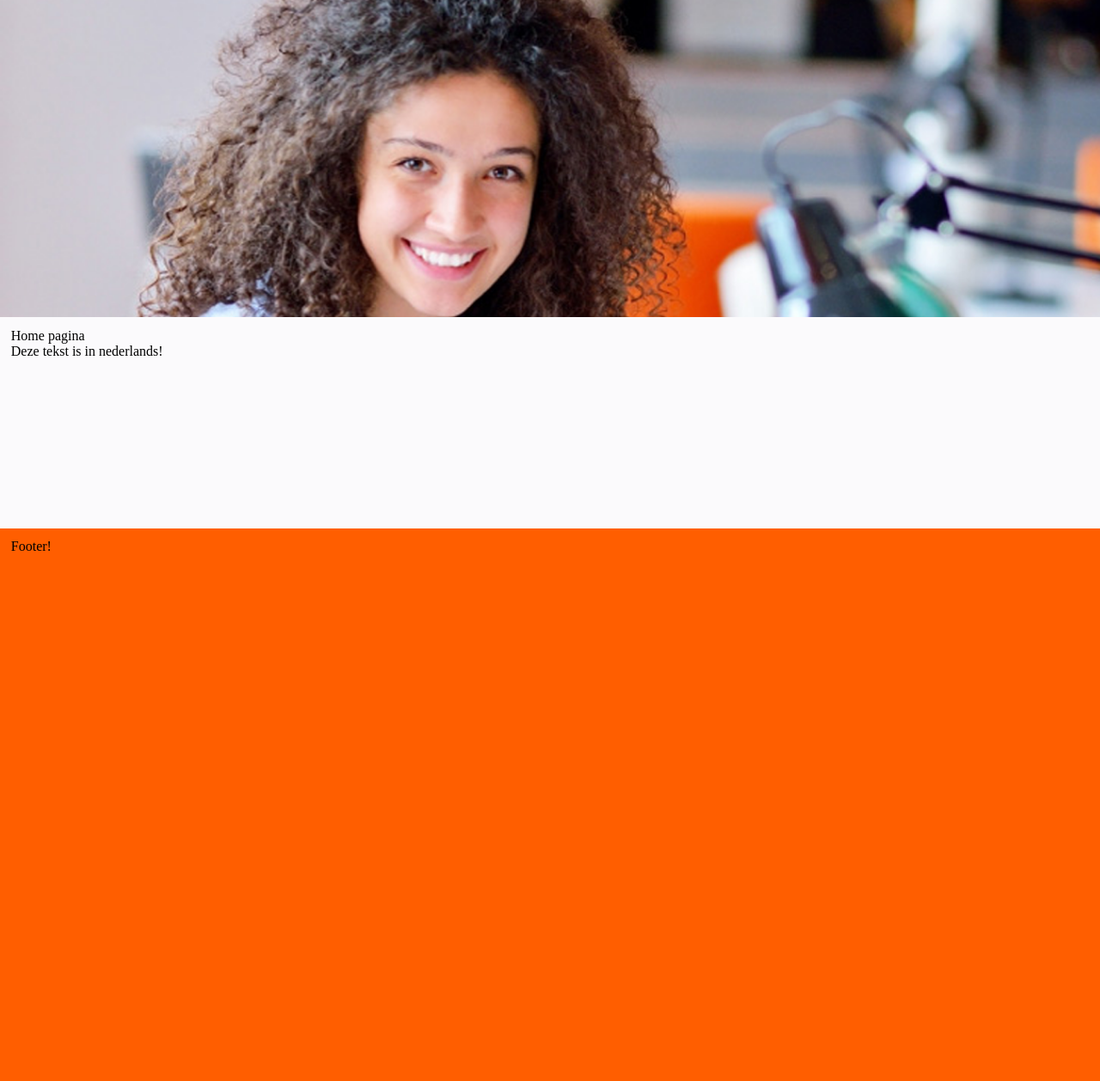
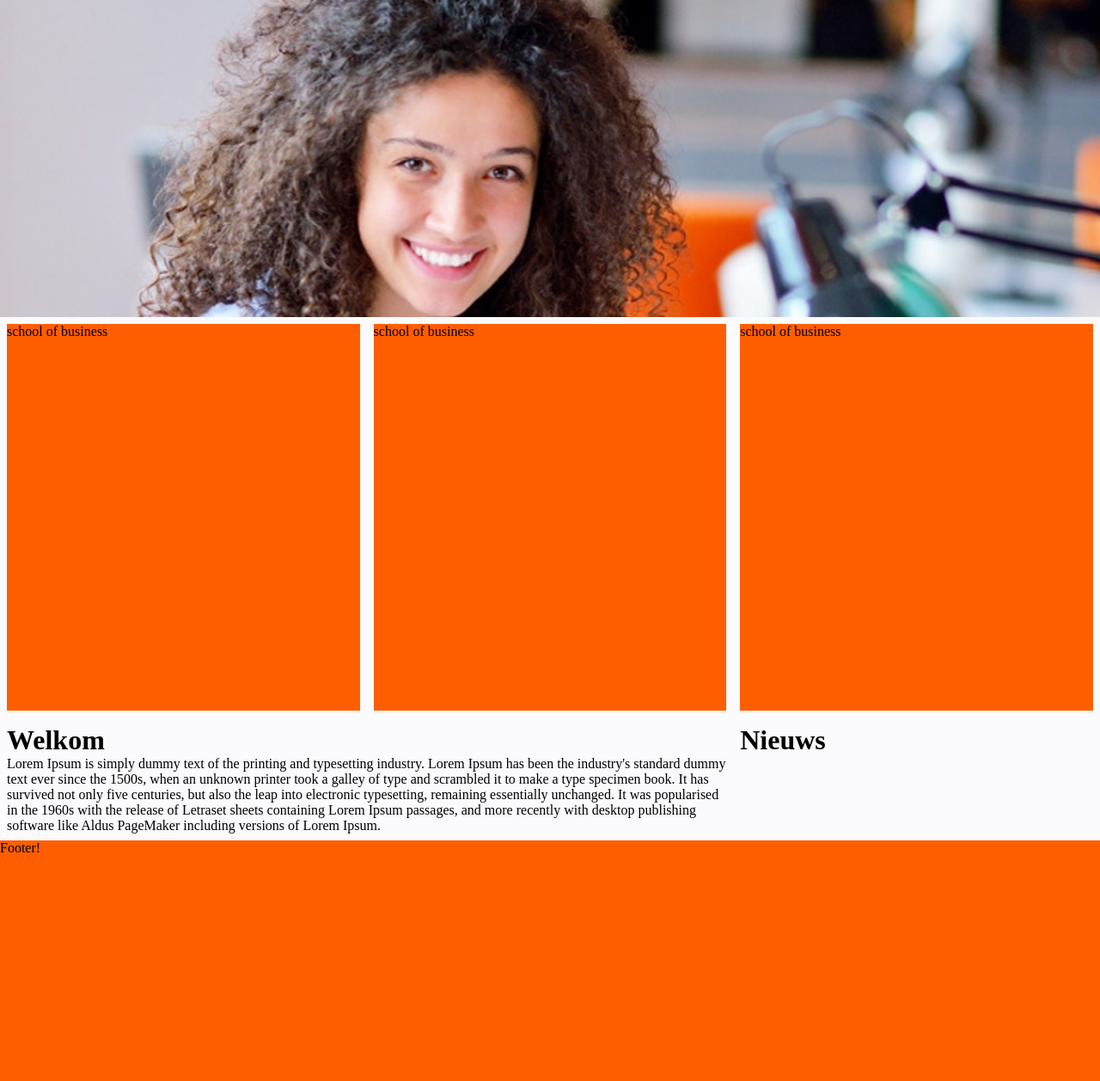
Before and after one commit to Veldin/professionele-website, a PHP site: page / in a window 1280 px wide; the page is wider, and only the part inside the window is pictured. Shown: the part 111-1369 px from the top of that part at 86% size. Before the commit the page ends 752 px from the top of that part, so only its background shows below. Run offline with PHP 8.4, Linux system fonts and the light colour scheme.

Commit message:
Continued with adding essentials.
I also fleshed out the css a bit and made the homepage.  On this page
you can now see how the HTML should be build.

```diff
--- a/core.php
+++ b/core.php
@@ -23,15 +23,19 @@ class Core {
 		}
 	}
 
-	// Functie die de pagina titel returned. (Lagestreep _ voor spatie)
-	function paginaTitel(){
+	// Functie die de pagina titel returned voor in de titel. (Lagestreep _ voor spatie)
+	function paginaTitel($spatie = true){
 		if (empty($_GET["p"])){
-			$page = 'Home';
+			$page = 'home';
 		}else{
-			$page = str_replace("_"," ",$_GET["p"]);
+			if($spatie == true){
+				$page = str_replace("_"," ",$_GET["p"]); //Voor het tonen op pagina
+			}else{
+				$page = strtolower($_GET["p"]); //Voor in de code
+			}
 		}
 
-		return 'Harambe College - '.$page;
+		return $page;
 	}
 
 	//Functie om de taal te veranderen
--- a/index.php
+++ b/index.php
@@ -13,7 +13,7 @@
 <html>
 	<head>
 		<?php
-			echo '<title>'.$core->paginaTitel().'</title>';
+			echo '<title>Harambe College - '.$core->paginaTitel().'</title>';
 		?>
 		<meta http-equiv="content-type" content="text/html;charset=UTF-8">
 		<meta name="viewport" content="width=device-width, initial-scale=1.0">
@@ -39,7 +39,7 @@
 
 
 				echo '<div id="content">';
-					echo '<div id="page">';
+					echo '<div id="page" class="'.$core->paginaTitel(false).'">';
 						$core->load();
 					echo '</div>';
 
--- a/pages.php
+++ b/pages.php
@@ -4,9 +4,50 @@
 class Pages {
 	//Hoofd pagina
 	function home(){
-		echo 'Home pagina<br>';
-		echo '<span class="dutch" >Deze tekst is in nederlands!</span>';
-		echo '<span class="english" >this text is in english!</span>';
+
+		echo '<div class="coll-100">';
+			echo '<div class="coll-33">';
+				echo '<div class="blok contentMargin">';
+					echo 'school of business';
+				echo '</div>';
+			echo '</div>';
+
+			echo '<div class="coll-33">';
+				echo '<div class="blok contentMargin">';
+					echo 'school of business';
+				echo '</div>';
+			echo '</div>';
+
+			echo '<div class="coll-33">';
+				echo '<div class="blok contentMargin">';
+					echo 'school of business';
+				echo '</div>';
+			echo '</div>';
+
+			echo '<div class="clear"></div>';
+		echo '</div>';
+
+		echo '<div class="clear"></div>';
+
+		echo '<div class="coll-100">';
+			echo '<div class="coll-66">';
+				echo '<div class="contentMargin">';
+					echo '<h1>Welkom</h1>';
+					echo "<p>Lorem Ipsum is simply dummy text of the printing and typesetting industry. Lorem Ipsum has been the industry's standard dummy text ever since the 1500s, when an unknown printer took a galley of type and scrambled it to make a type specimen book. It has survived not only five centuries, but also the leap into electronic typesetting, remaining essentially unchanged. It was popularised in the 1960s with the release of Letraset sheets containing Lorem Ipsum passages, and more recently with desktop publishing software like Aldus PageMaker including versions of Lorem Ipsum.</p>";
+
+				echo '</div>';
+			echo '</div>';
+
+			echo '<div class="coll-33">';
+				echo '<div class="contentMargin">';
+					echo '<h1>Nieuws</h1>';
+				echo '</div>';
+			echo '</div>';
+
+			echo '<div class="clear"></div>';
+		echo '</div>';
+		echo '<div class="clear"></div>';
+
 	}
 
 	//De footer word op elke standaard pagina geladen aan de onderkant.
--- a/style.css
+++ b/style.css
@@ -5,6 +5,16 @@
 
 body{
 	background-color: #e2e2e2;
+}
+
+.clear,
+.Clear{
+	clear: both;
+}
+
+.contentMargin{
+	margin:8px;
+	width: calc(100% - 16px);
 }
 
 /* Page containers */
@@ -38,19 +48,45 @@ body{
 }
 
 #page{
-    width: 1370px;
+    max-width: 1400px;
     margin: 0 auto;
     position: relative;
     min-height: 220px;
     background-color: #fbfafc;
-    padding: 1%;
 }
 
 #footer{
-	width: 1370px;
+	max-width: 1400px;
 	margin: 0 auto;
 	position: relative;
 	min-height: 280px;
 	background-color: #ff5e00;
-	padding: 1%;
 }
+
+/* coll */
+.coll-100{
+	width: 100%;
+    float: left;
+    position: relative;
+}
+
+.coll-66{
+	width: 66.66%;
+    float: left;
+    position: relative;
+}
+
+.coll-33{
+	width: 33.33%;
+    float: left;
+    position: relative;
+}
+
+
+
+/* Home pagina */
+
+.home .blok{
+    height: 450px;
+    background-color: #ff5e00;
+}
```
